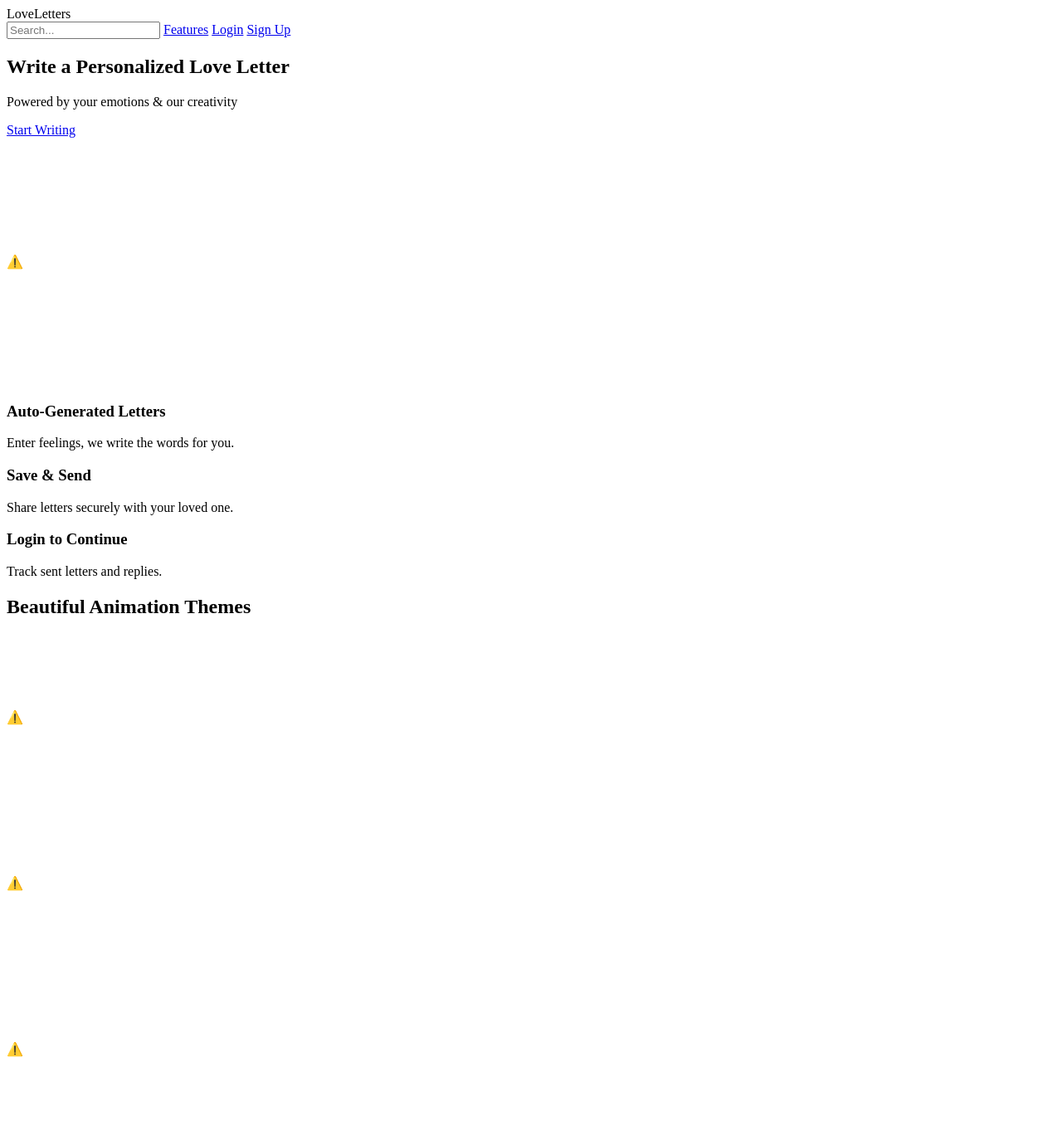
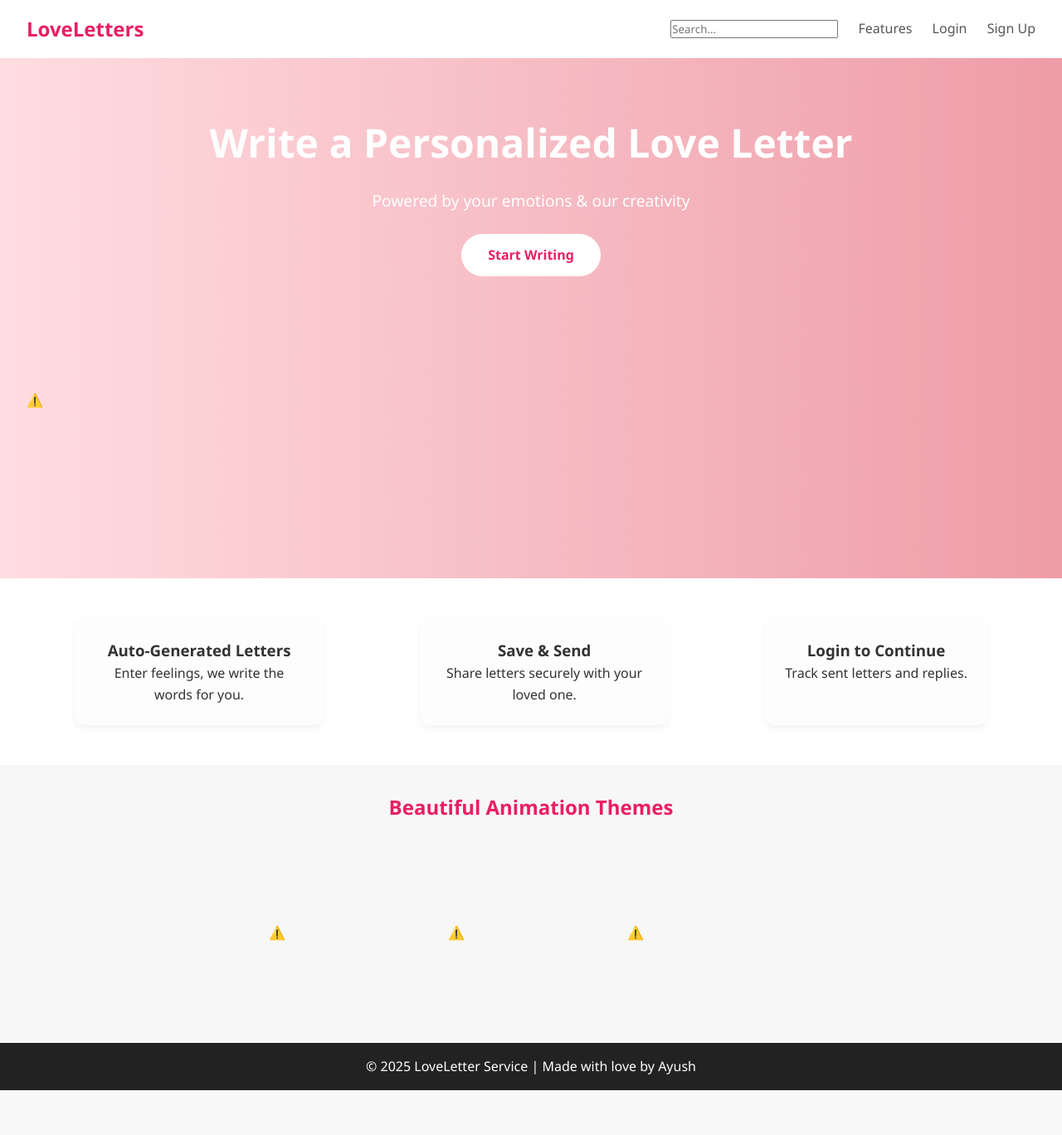
Before and after one commit to Ayushrai9142/Love-Letter-Service, a plain HTML site: page index.html in a window 1280 px wide. Shown: the top 1368 px of the page at 83% size. After the commit the page ends 1314 px from the top, so only its background shows below. Drawn offline with nearby package versions, Linux system fonts and the light colour scheme; no server answers.

Commit message:
Update style.css

```diff
--- a/style.css
+++ b/style.css
@@ -1 +1,112 @@
-/* CSS styles for the landing page */
+* {
+  margin: 0;
+  padding: 0;
+  box-sizing: border-box;
+  font-family: 'Segoe UI', sans-serif;
+}
+
+body {
+  background: #f9f9f9;
+  color: #333;
+  line-height: 1.6;
+}
+
+.navbar {
+  background: white;
+  display: flex;
+  justify-content: space-between;
+  align-items: center;
+  padding: 1rem 2rem;
+  box-shadow: 0 2px 5px rgba(0,0,0,0.1);
+}
+
+.navbar .logo {
+  font-size: 1.5rem;
+  font-weight: bold;
+  color: #e91e63;
+}
+
+.navbar nav a {
+  margin-left: 20px;
+  text-decoration: none;
+  color: #555;
+  font-weight: 500;
+}
+
+.hero {
+  padding: 4rem 2rem;
+  text-align: center;
+  background: linear-gradient(to right, #ffdde1, #ee9ca7);
+  color: white;
+}
+
+.hero h1 {
+  font-size: 3rem;
+  margin-bottom: 1rem;
+}
+
+.hero p {
+  font-size: 1.2rem;
+}
+
+.cta {
+  display: inline-block;
+  margin-top: 1.5rem;
+  padding: 0.8rem 2rem;
+  background: white;
+  color: #e91e63;
+  border-radius: 30px;
+  text-decoration: none;
+  font-weight: bold;
+  transition: 0.3s ease;
+}
+
+.cta:hover {
+  background: #f2f2f2;
+}
+
+.features {
+  display: flex;
+  justify-content: space-around;
+  padding: 3rem 2rem;
+  background: #fff;
+}
+
+.feature-card {
+  background: #fdfdfd;
+  padding: 1.5rem;
+  border-radius: 12px;
+  box-shadow: 0 4px 8px rgba(0,0,0,0.05);
+  max-width: 300px;
+  text-align: center;
+}
+
+.gallery {
+  padding: 2rem;
+  background: #f7f7f7;
+  text-align: center;
+}
+
+.gallery h2 {
+  margin-bottom: 2rem;
+  color: #e91e63;
+}
+
+.grid {
+  display: flex;
+  flex-wrap: wrap;
+  justify-content: center;
+  gap: 1rem;
+}
+
+.grid img {
+  width: 200px;
+  border-radius: 12px;
+}
+
+footer {
+  background: #222;
+  color: white;
+  text-align: center;
+  padding: 1rem;
+}
```
